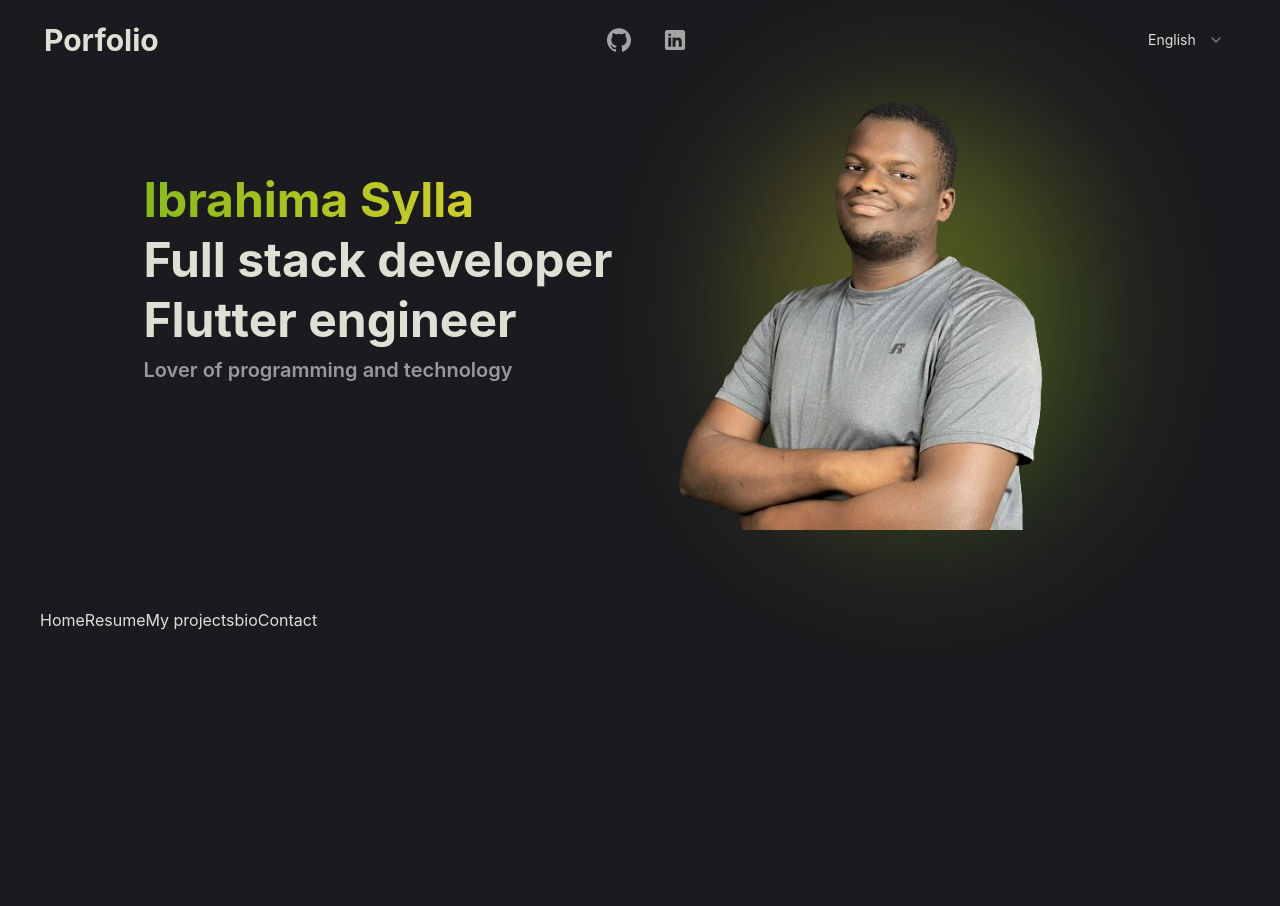
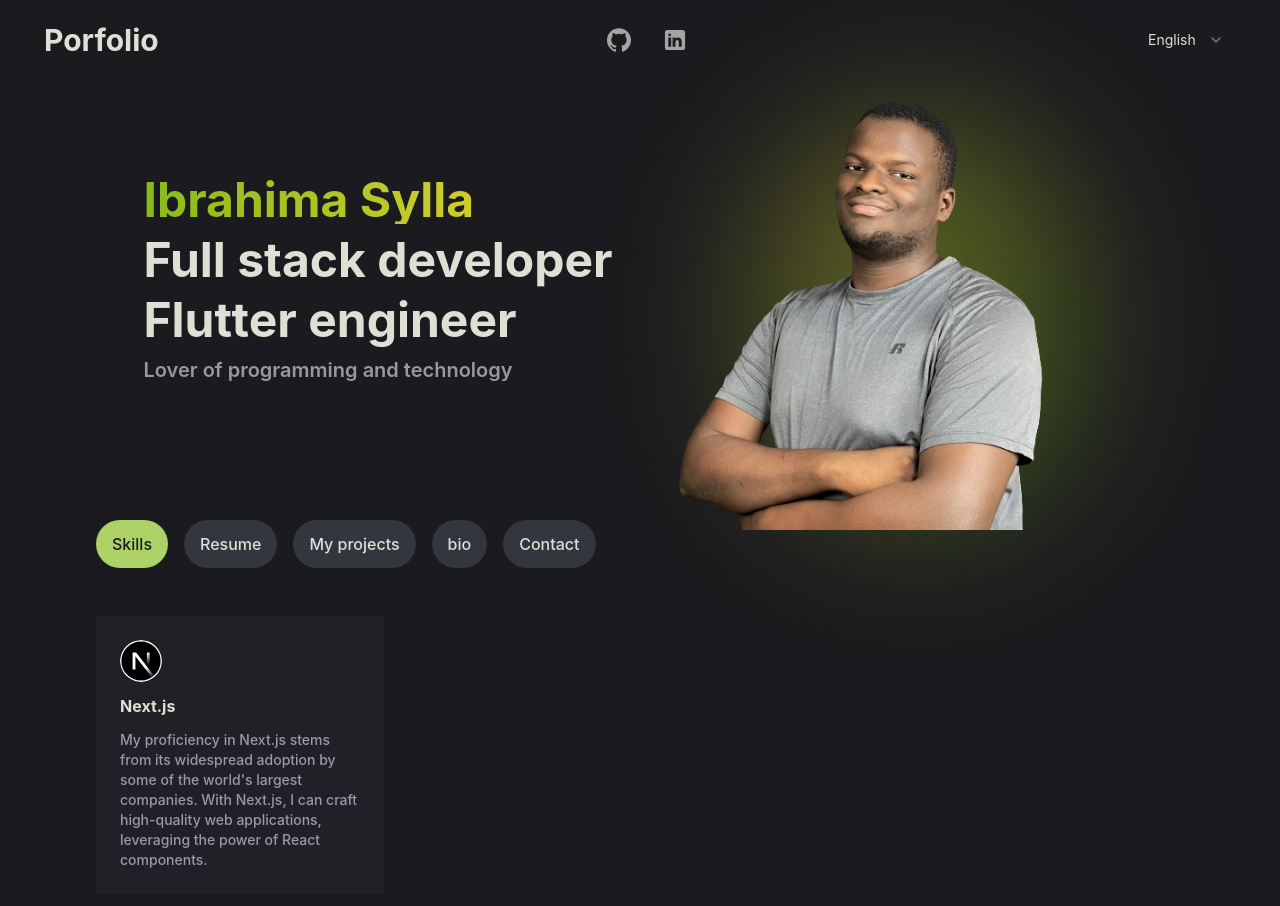
Before and after one commit to isyll/isyll.github.io, a React (Vite) app: page /#/ in a window 1280 px wide. Shown: the top 906 px of the page. Before the commit the page ends 800 px from the top, so only its background shows below. Built offline with nearby package versions, Linux system fonts and the light colour scheme.

Commit message:
feat: ActionSwitcher

```diff
--- a/src/Home.tsx
+++ b/src/Home.tsx
@@ -8,7 +8,7 @@ function Home() {
       <Header />
       <main>
         <Hero />
-        <ActionSwitcher className='m-10 mt-32' />
+        <ActionSwitcher className='m-10 mx-24' />
       </main>
     </>
   )
--- a/src/components/actions/Contact.tsx
+++ b/src/components/actions/Contact.tsx
@@ -1,5 +1,5 @@
 function Contact() {
-    return <></>;
+  return <></>
 }
 
-export default Contact;
+export default Contact
--- a/src/components/actions/Skills.tsx
+++ b/src/components/actions/Skills.tsx
@@ -6,7 +6,7 @@ function MySkills({ className }: { className?: string }) {
 
   return (
     <div className={`${className}`}>
-      <h1 className='font-bold text-xl pb-10'>{t('skills')}</h1>
+      {/* <h1 className='font-bold text-xl pb-10'>{t('skills')}</h1> */}
       <div className='flex'>
         <div className='bg-secondary-light dark:bgsecondary-dark p-6 w-72'>
           <NextLogo width={42} height={42} className='mb-3' />
--- a/src/layout/ActionSwitcher.tsx
+++ b/src/layout/ActionSwitcher.tsx
@@ -4,10 +4,8 @@ import Resume from '@/components/actions/Resume'
 import MySkills from '@/components/actions/Skills'
 import MenuItem from '@/types/MenuItem'
 import { Contact } from 'lucide-react'
+import { useState } from 'react'
 import { useTranslation } from 'react-i18next'
-
-function ActionSwitcher({ className }: { className?: string }) {
-  const { t } = useTranslation()
 
 const actions: MenuItem[] = [
   {
@@ -32,12 +30,31 @@ function ActionSwitcher({ className }: { className?: string }) {
   },
 ]
 
+function ActionSwitcher({ className }: { className?: string }) {
+  const { t } = useTranslation()
+  const [action, setAction] = useState('home')
+
   return (
-    <div className={className}>
+    <div className={`${className}`}>
+      <div className='flex gap-4'>
         {actions.map((element) => {
           const title = t(element.name)
-        return <button className=' rounded-md '>{title}</button>
+          return (
+            <button
+              onClick={() => setAction(element.name)}
+              className={`font-medium bg-light rounded-3xl p-3 px-4 transition-all duration-200 ${
+                action == element.name &&
+                'bg-lightGreen text-primary-light dark:text-primary-dark'
+              }`}
+            >
+              {title}
+            </button>
+          )
         })}
+      </div>
+      <div className='mt-12'>
+        {actions.find((item) => item.name == action)!.element}
+      </div>
     </div>
   )
 }
--- a/src/translations/en.json
+++ b/src/translations/en.json
@@ -1,7 +1,7 @@
 {
   "french": "French",
   "english": "English",
-  "home": "Home",
+  "home": "Skills",
   "lang": "Language",
   "in_french": "French version",
   "in_english": "English version",
--- a/src/translations/fr.json
+++ b/src/translations/fr.json
@@ -1,7 +1,7 @@
 {
   "french": "Français",
   "english": "Anglais",
-  "home": "Accueil",
+  "home": "Mes skills",
   "lang": "Langue",
   "in_french": "Version francaise",
   "in_english": "Version anglaise",
--- a/tailwind.config.ts
+++ b/tailwind.config.ts
@@ -57,7 +57,9 @@ const config = {
           dark: 'rgba(235, 235, 245, 0.6)',
           light: 'rgba(235, 235, 245, 0.6)',
         },
+        light: 'rgb(50, 54, 63)',
         green: '#88ba1b',
+        lightGreen: 'rgb(172, 210, 104)',
         yellow: 'rgb(237, 213, 50)',
         greenOpaque: 'rgba(134, 185, 26, 0.376) 30%',
         yellowOpaque: 'rgba(237, 213, 50, 0.376)',
```
Also changed, not shown: 1 other file (tests, documents, lock files or other folders). Lines whose indentation alone changed are shown as unchanged.
